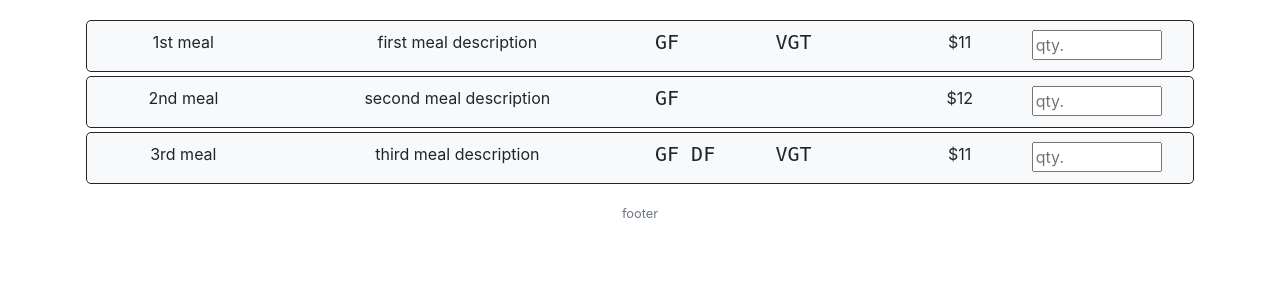
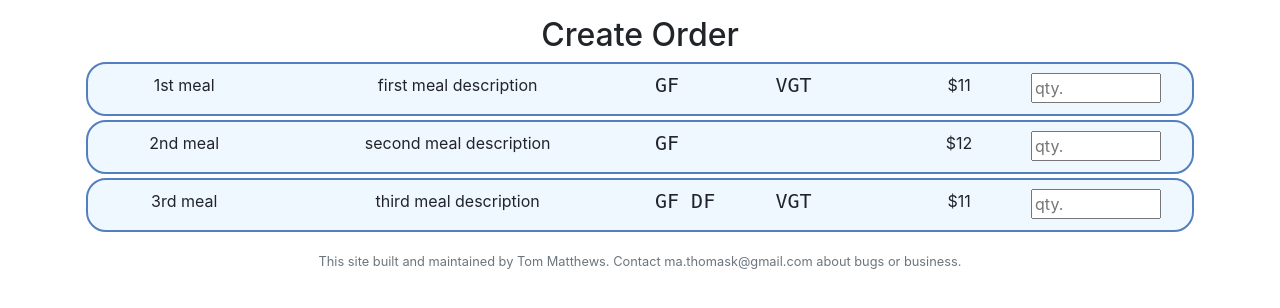
Before and after one commit to tommatthews555/sandboxSite, a Flask app: page /createOrder in a window 1280 px wide. Shown: the part 60-368 px from the top of the page. Run offline with Flask 2, Linux system fonts and the light colour scheme; data comes from the database, SQL or seed files in the repository; both versions use the stored data as it was after the commit.

Commit message:
prettify

```diff
--- a/app.py
+++ b/app.py
@@ -16,7 +16,7 @@ def home():
         me = User(name="tom", email="tom", hashPw=generate_password_hash("tom"))
         db.session.add(me)
         db.session.commit()
-        myMeal1 = Meal(title="1st meal", desc="first meal description", gf=True, df=False, vgt=True, vgn=False, archived=True, price="11")
+        myMeal1 = Meal(title="Pad Thai", desc="Thailand's best known noodles dish. Rice noodles with egg, green onions, bean sprouts and chopped peanuts", gf=True, df=True, vgt=False, vgn=False, archived=False, price="11")
         myMeal2 = Meal(title="2nd meal", desc="second meal description", gf=True, df=False, vgt=False, vgn=False, archived=False, price="12")
         myMeal3 = Meal(title="3rd meal", desc="third meal description", gf=True, df=True, vgt=True, vgn=False, archived=False, price="11")
         db.session.add(myMeal1)
@@ -34,11 +34,6 @@ def home():
     orders = Order.query.all()
     # return redirect('/meals-edit')
     return render_template("home.html", users=users, meals=meals, orders=orders)
-
-@app.route("/history")
-def history():
-    orders = Order.query.filter(Order.userId==session["user_id"])
-    return render_template("orders.html", orders=orders)
 
 @app.route("/createOrder")
 def createOrder():
@@ -88,33 +83,22 @@ def after_request(response):
 @app.route("/register", methods=["GET", "POST"])
 def register():
     """Register user"""
-    # User reached route via POST (as by submitting a form via POST)
+
     if request.method == "POST":
         session.permanent=True
-
-        # Ensure username was submitted
         if not request.form.get("name"):
             return apology("must provide name", 400)
-
-        # Ensure username was submitted
         if not request.form.get("email"):
             return apology("must provide email", 400)
-
-        # Ensure password was submitted
         elif not request.form.get("password"):
             return apology("must provide password", 400)
-
         elif not request.form.get("confirmation"):
             return apology("must confirm password", 400)
-
         elif request.form.get("confirmation") != request.form.get("password"):
             return apology("passwords no match")
 
-        # users = db.execute("INSERT INTO birthdays (name, month, day) VALUES(?, ?, ?)", name, month, day)
         email=request.form.get("email")
         users = User.query.filter(User.email==email).all()
-        #print(users)
-        #users = db.execute("SELECT * FROM users WHERE username LIKE ?", username)
 
         if len(users) != 0:
             return apology("user exists", 400)
@@ -125,21 +109,15 @@ def register():
                 hashPw=generate_password_hash(request.form.get("password")))
             db.session.add(newUser)
             db.session.commit()
-            #num_existing = db.execute("SELECT * FROM users")
-            #db.execute("INSERT INTO users (id, username, hash) VALUES(?,?,?)", 1 + len(num_existing),
-                       #username, generate_password_hash(request.form.get("password")))
-        # Remember which user has logged in
         entries = User.query.filter(User.email==email).all()
         foundUser = User.query.filter(User.email==email).first()
-        #rows = db.execute("SELECT * FROM users WHERE user = ?", username)
         if len(entries) != 1:
             return apology("Unable to log in", 403)
         session["user_id"] = foundUser.id
 
         return redirect('/')
 
-    # User reached route via GET (as by clicking a link or via redirect)
-    else:
+    else: # User reached route via GET (as by clicking a link or via redirect)
         return render_template("register.html")
 
 
--- a/static/styles.css
+++ b/static/styles.css
@@ -72,9 +72,11 @@ main img
   }
 
   .row {
-      border-style: solid;
-      border-width: 1px;
-      border-radius: 5px;
+    background-color:aliceblue;
+    border-radius:20px;
+    border-width: 2px;
+    border-style: solid;
+    border-color:#537fbe;
       padding: 5px;
       /* spacing: 1 px; */
       border-spacing: 5 px;
--- a/templates/createOrder.html
+++ b/templates/createOrder.html
@@ -5,17 +5,18 @@
 {% endblock %}
 
 {% block main %}
+<h2>Create Order</h2>
 <div class="container-fluid">
     {%for meal in meals %}
-    <div class="row my-1 bg-light text-wrap">
-        <div class="col-4 col-md-2 my-1">
+    <div class="row my-1 text-wrap">
+        <div class="col-4 col-lg-2 my-1">
             {{meal.title}}
         </div>
-        <div class="col-8 col-md-4 my-1">
+        <div class="col-8 col-lg-4 my-1">
             {{meal.desc}}
         </div>
 
-        <div class="col-7 col-md-3 my-1" >
+        <div class="col-7 col-lg-3 my-1" >
             <h5 style="text-align: left;font-family:'Courier Bold', Courier Bold, monospace;font-style:bold">
             {% if meal.gf == True %}
             GF
@@ -29,10 +30,10 @@
             {% if meal.vgt == True %}VGT
             {% else %}&nbsp;&nbsp;&nbsp;{% endif %}
         </div>
-        <div class="col-2 col-md-1 my-1" >
+        <div class="col-2 col-lg-1 my-1" >
             ${{meal.price}}
         </div>
-        <div class="col-3 col-md-2 my-1" >
+        <div class="col-3 col-lg-2 my-1" >
             <div class="def-number-input number-input safari_only">
             <input style="width:85%; max-width:40" placeholder="qty." class="quantity" min="0" max="10" name="quantity" value="" type="number">
             </div>
--- a/templates/index.html
+++ b/templates/index.html
@@ -5,6 +5,7 @@
 {% endblock %}
 
 {% block main %}
+<h2>Dashboard</h2>
     <form action="/" method="post">
             <div class="section">
 
--- a/templates/layout.html
+++ b/templates/layout.html
@@ -32,7 +32,6 @@
                 <div class="collapse navbar-collapse ml-auto" id="navbar">
                     <ul class="navbar-nav text-right ml-auto mt-2">
                         {% if session.user_id %}
-                        <li class="nav-item"><a class="nav-link" href="/history">&nbsp;History</a></li>
                         <li class="nav-item"><a class="nav-link" href="/meals-edit">&nbsp;Meals</a></li>
                         <li class="nav-item"><a class="nav-link" href="/createMeal">&nbsp;Create Meal</a></li>
                         <li class="nav-item"><a class="nav-link" href="/createOrder">&nbsp;Create Order</a></li>
@@ -58,7 +57,7 @@
         </main>
 
         <footer class="small text-center text-muted">
-            footer
+            This site built and maintained by Tom Matthews. Contact ma.thomask@gmail.com about bugs or business.
         </footer>
 
     </body>
--- a/templates/login.html
+++ b/templates/login.html
@@ -5,6 +5,7 @@
 {% endblock %}
 
 {% block main %}
+<h2>Login</h2>
 <div class="container pane" style="max-width: 400px;">
     <form action="/login" method="post">
         <div class="form-group">
--- a/templates/meals.html
+++ b/templates/meals.html
@@ -5,11 +5,8 @@
 {% endblock %}
 
 {% block main %}
+<h2>All Meals</h2>
 <div class="container">
-    <div class="row">
-        <div class="col-12"><h2>All Meals</h2></div>
-    </div>
-    <br>
     <div class="row">
         <div class="table-responsive">
             <table class="table table-striped">
--- a/templates/register.html
+++ b/templates/register.html
@@ -5,6 +5,7 @@
 {% endblock %}
 
 {% block main %}
+<h2>Register for a new account with <span style="color: #537fbe;">deals on meals</span>!</h2>
 <div class="container pane ml-auto mr-auto" style="max-width: 400px;">
     <form action="/register" method="post">
         <div class="form-group">
```
Also changed, not shown: templates/orders.html (deleted, +0 -37 lines), sandboxSite.db.
